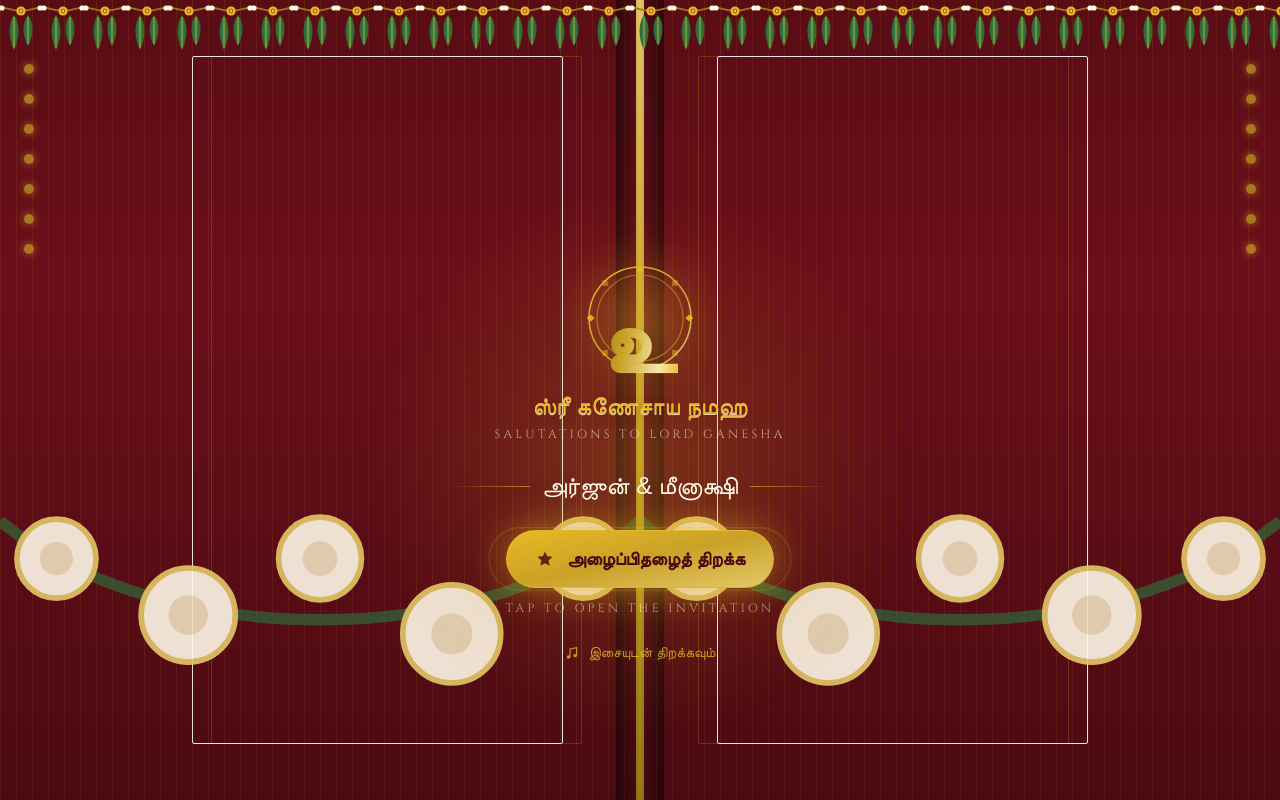
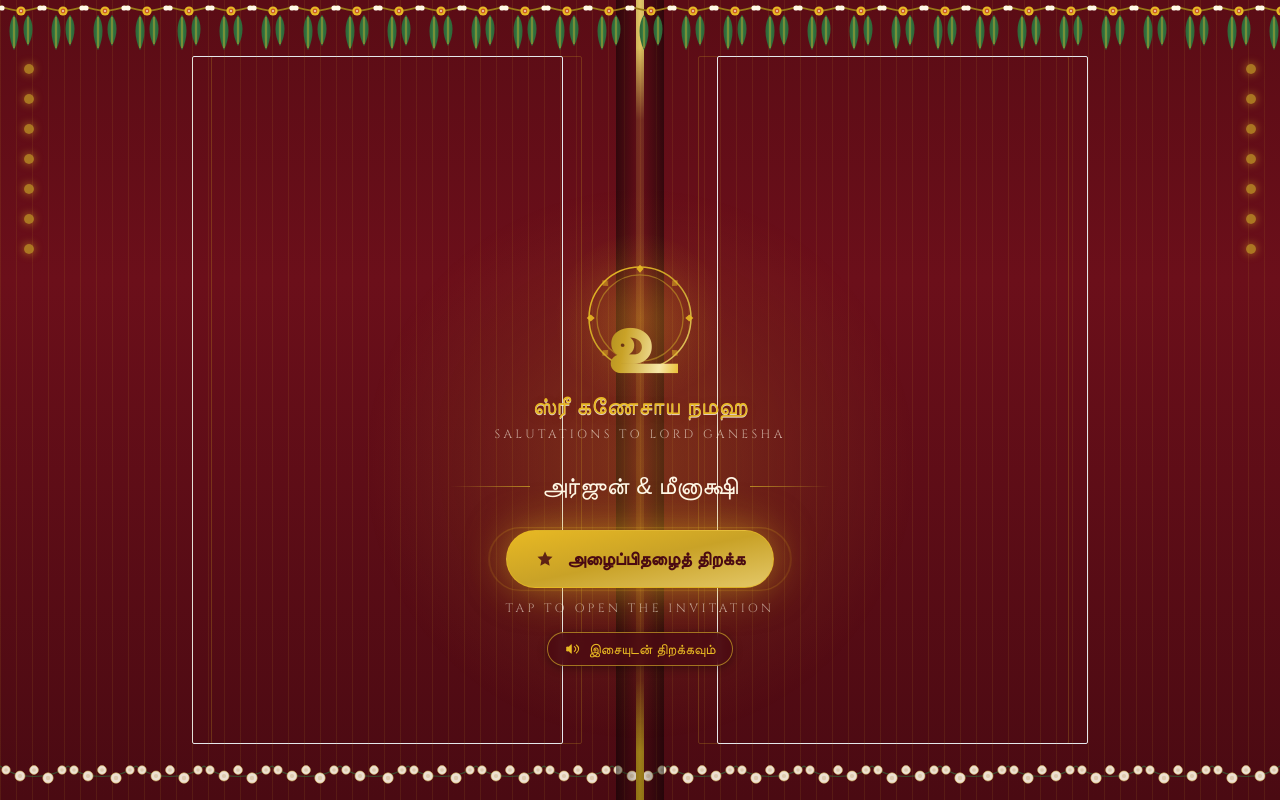
Before and after one commit to Gurugokul05/invitation, a React (Vite) app: page / in a window 1280 px wide. Shown: the top 800 px of the page. Built offline with nearby package versions, Linux system fonts and the light colour scheme; a web font is replaced by a local one.

Commit message:
Fixed opening page

```diff
--- a/src/components/Hero.jsx
+++ b/src/components/Hero.jsx
@@ -123,13 +123,17 @@ export default function Hero() {
         </motion.div>
 
         {/* ------------------------------------------ glowing lamp */}
-        <motion.div
-          className="pointer-events-none absolute bottom-0 left-1/2 z-10 -translate-x-1/2"
-          style={reduced ? undefined : { y: lampY }}
+        {/* Centring lives on this plain wrapper. The motion child carries the
+            parallax transform, and Framer writes `transform: none` inline at
+            rest, which would otherwise cancel a Tailwind -translate-x-1/2. */}
+        <div
+          className="pointer-events-none absolute inset-x-0 bottom-0 z-10 flex justify-center"
           aria-hidden="true"
         >
-          <Kuthuvilakku className="h-24 w-auto opacity-95 sm:h-36" />
-        </motion.div>
+          <motion.div style={reduced ? undefined : { y: lampY }}>
+            <Kuthuvilakku className="h-24 w-auto opacity-95 sm:h-36" />
+          </motion.div>
+        </div>
       </div>
     </Section>
   );
--- a/src/components/OpeningScreen.jsx
+++ b/src/components/OpeningScreen.jsx
@@ -7,22 +7,38 @@ import { JasmineGarland } from './motifs/Ornaments.jsx';
 import { opening, couple } from '../data/wedding.js';
 
 /**
+ * The gold seam that runs down the middle where the two door leaves meet.
+ *
+ * The text block is vertically centred and occupies roughly the middle 65% of
+ * the viewport, so the seam is faded to 18% across that band and stays crisp in
+ * the margins above and below it. That keeps the "two leaves meeting" read
+ * while stopping the line from cutting through the glyphs.
+ */
+const SEAM_FADE =
+  'linear-gradient(to bottom, #000 0%, #000 6%, rgba(0,0,0,0.18) 15%, rgba(0,0,0,0.18) 85%, #000 94%, #000 100%)';
+
+/**
  * The first impression: a closed set of carved temple doors.
  * Tapping "அழைப்பிதழைத் திறக்க" swings them open, releases a shower of jasmine
  * petals and starts the nadaswaram.
  */
 export default function OpeningScreen({ onEnter, onUnlockAudio }) {
   const [opened, setOpened] = useState(false);
+  const [musicOn, setMusicOn] = useState(true);
   const reduced = useReducedMotion();
 
   const openDuration = reduced ? 0.25 : 1.5;
 
-  const handleOpen = () => {
+  const handleOpen = (event) => {
+    // The overlay itself is tappable, so stop the event here — otherwise a tap
+    // on the open button (or the music pill) would also reach the overlay and
+    // schedule a second entry.
+    event?.stopPropagation();
     if (opened) return;
     setOpened(true);
     // Called inside the click handler so the browser treats it as a user
-    // gesture and allows audio playback.
-    onUnlockAudio?.();
+    // gesture and allows audio playback. Skipped when the guest muted it.
+    if (musicOn) onUnlockAudio?.();
     window.setTimeout(() => onEnter?.(), reduced ? 400 : 1500);
   };
 
@@ -45,6 +61,7 @@ export default function OpeningScreen({ onEnter, onUnlockAudio }) {
       </AnimatePresence>
 
       {/* ------------------------------------------------------- centre text */}
+      {/* z-40: every piece of text sits above the door seam and the garland. */}
       <motion.div
         className="relative z-40 flex h-full flex-col items-center justify-center px-6 text-center"
         animate={opened ? { opacity: 0, scale: 0.94 } : { opacity: 1, scale: 1 }}
@@ -105,21 +122,49 @@ export default function OpeningScreen({ onEnter, onUnlockAudio }) {
           {opening.ctaEnglish}
         </p>
 
-        {/* musical hint — the guest needs to know sound starts on tap */}
-        <p className="relative mt-6 flex items-center justify-center gap-2 text-sm text-turmeric/80">
-          <svg viewBox="0 0 24 24" className="h-4 w-4" aria-hidden="true">
+        {/* Music pill — muted/unmuted is a preference only. It is deliberately
+            not an open control, so its tap must not reach the overlay. */}
+        <button
+          type="button"
+          onClick={(event) => {
+            event.stopPropagation();
+            setMusicOn((on) => !on);
+          }}
+          aria-pressed={musicOn}
+          aria-label={musicOn ? `${opening.musicOff} — இசையை நிறுத்து` : `${opening.musicOn} — இசையை இயக்கு`}
+          className="relative mt-4 inline-flex items-center gap-2 rounded-full border border-gold/70
+                     bg-maroon-deep/75 px-4 py-1.5 font-tamil text-xs font-medium text-turmeric
+                     shadow-[0_2px_10px_rgba(0,0,0,0.35)] backdrop-blur-sm
+                     transition-colors active:scale-[0.97] sm:text-sm"
+        >
+          <svg viewBox="0 0 24 24" className="h-4 w-4 shrink-0" aria-hidden="true">
             <path
-              d="M9 18V6l10-2v12"
-              fill="none"
+              d="M4 9h3l4-3.5v13L7 15H4z"
+              fill="currentColor"
               stroke="currentColor"
-              strokeWidth="1.7"
-              strokeLinecap="round"
+              strokeWidth="1.2"
+              strokeLinejoin="round"
             />
-            <circle cx="6.5" cy="18" r="2.5" fill="currentColor" />
-            <circle cx="16.5" cy="16" r="2.5" fill="currentColor" />
+            {musicOn ? (
+              <path
+                d="M15.5 8.5c1.4 1 2.2 2.2 2.2 3.5s-.8 2.5-2.2 3.5M18.5 6c2.2 1.6 3.4 3.6 3.4 6s-1.2 4.4-3.4 6"
+                fill="none"
+                stroke="currentColor"
+                strokeWidth="1.6"
+                strokeLinecap="round"
+              />
+            ) : (
+              <path
+                d="M15.5 9.5l5 5M20.5 9.5l-5 5"
+                fill="none"
+                stroke="currentColor"
+                strokeWidth="1.8"
+                strokeLinecap="round"
+              />
+            )}
           </svg>
-          <span className="font-tamil">{opening.hint}</span>
-        </p>
+          <span>{musicOn ? opening.musicOn : opening.musicOff}</span>
+        </button>
       </motion.div>
     </div>
   );
@@ -131,7 +176,7 @@ function DoorPanel({ side, opened, duration }) {
 
   return (
     <motion.div
-      className={`absolute inset-y-0 w-1/2 overflow-hidden ${isLeft ? 'left-0' : 'right-0'}`}
+      className={`absolute inset-y-0 z-0 w-1/2 overflow-hidden ${isLeft ? 'left-0' : 'right-0'}`}
       initial={false}
       animate={{ x: opened ? (isLeft ? '-101%' : '101%') : '0%' }}
       transition={{ duration, ease: [0.76, 0, 0.24, 1] }}
@@ -178,17 +223,25 @@ function DoorPanel({ side, opened, duration }) {
         ))}
       </div>
 
-      {/* jasmine garland strung low across each door leaf */}
+      {/* jasmine garland strung low across each door leaf. Tiled at a fixed
+          34px thickness (instead of stretching to half the viewport, where it
+          grew to 192px tall on tablets) and pinned to the bottom edge, so it
+          stays well clear of the centred text at every width. */}
       <JasmineGarland
-        className={`absolute bottom-[9%] w-full opacity-90 ${isLeft ? '' : ''}`}
+        tile
+        height={34}
+        className="absolute bottom-3 w-full opacity-90"
         flip={!isLeft}
       />
 
-      {/* gilded inner edge + depth shadow */}
+      {/* gilded inner edge + depth shadow. z-0 keeps the seam under the z-40
+          text; the fade stops it running through the glyphs. */}
       <div
-        className={`absolute inset-y-0 w-1 ${isLeft ? 'right-0' : 'left-0'}`}
+        className={`absolute inset-y-0 z-0 w-1 ${isLeft ? 'right-0' : 'left-0'}`}
         style={{
           backgroundImage: 'linear-gradient(180deg, #E4C868, #C9A227 50%, #9A7A17)',
+          maskImage: SEAM_FADE,
+          WebkitMaskImage: SEAM_FADE,
         }}
       />
       <div
--- a/src/components/motifs/Ornaments.jsx
+++ b/src/components/motifs/Ornaments.jsx
@@ -1,4 +1,5 @@
 import { motion, useReducedMotion } from 'framer-motion';
+import { useId } from 'react';
 
 /* ------------------------------------------------------------------- LOTUS */
 export function Lotus({ className = '', draw = true }) {
@@ -55,9 +56,16 @@ export function Paisley({ className = '', flip = false }) {
 
 /* ---------------------------------------------------------- JASMINE GARLAND */
 /**
- * A strung jasmine (malligai) garland. Tiles horizontally like the toran.
+ * A strung jasmine (malligai) garland.
+ *
+ * Default: one 68x34 motif, scaled to whatever box you give it.
+ * `tile`: repeats the motif across the full width at a fixed `height`, so the
+ * garland's thickness no longer scales with viewport width — it can't balloon
+ * on tablets and collide with nearby content.
  */
-export function JasmineGarland({ className = '', flip = false }) {
+export function JasmineGarland({ className = '', flip = false, tile = false, height = 34 }) {
+  const patternId = `garland-${useId().replace(/:/g, '')}`;
+
   const buds = [
     { x: 6, y: 16, r: 4.2 },
     { x: 20, y: 22, r: 5 },
@@ -66,14 +74,8 @@ export function JasmineGarland({ className = '', flip = false }) {
     { x: 62, y: 16, r: 4.2 },
   ];
 
-  return (
-    <svg
-      viewBox="0 0 68 34"
-      className={className}
-      style={flip ? { transform: 'scaleX(-1)' } : undefined}
-      aria-hidden="true"
-      role="presentation"
-    >
+  const motif = (
+    <>
       <path
         d="M0 12 C 17 26, 51 26, 68 12"
         fill="none"
@@ -88,6 +90,40 @@ export function JasmineGarland({ className = '', flip = false }) {
           <circle cx={b.x} cy={b.y} r={b.r * 0.42} fill="#EEDFBF" />
         </g>
       ))}
+    </>
+  );
+
+  const flipStyle = flip ? { transform: 'scaleX(-1)' } : undefined;
+
+  if (tile) {
+    return (
+      <svg
+        width="100%"
+        height={height}
+        className={className}
+        style={flipStyle}
+        aria-hidden="true"
+        role="presentation"
+      >
+        <defs>
+          <pattern id={patternId} width="68" height="34" patternUnits="userSpaceOnUse">
+            {motif}
+          </pattern>
+        </defs>
+        <rect width="100%" height="100%" fill={`url(#${patternId})`} />
+      </svg>
+    );
+  }
+
+  return (
+    <svg
+      viewBox="0 0 68 34"
+      className={className}
+      style={flipStyle}
+      aria-hidden="true"
+      role="presentation"
+    >
+      {motif}
     </svg>
   );
 }
--- a/src/data/wedding.js
+++ b/src/data/wedding.js
@@ -86,8 +86,10 @@ export const opening = {
   slokaMeaning: 'Salutations to Lord Ganesha',
   cta: 'அழைப்பிதழைத் திறக்க',
   ctaEnglish: 'Tap to open the invitation',
-  // Shown under the button so guests know the nadaswaram starts on tap.
-  hint: 'இசையுடன் திறக்கவும்',
+  // The music pill under the button. Tapping it switches the nadaswaram on or
+  // off BEFORE the doors open — it never opens the invitation itself.
+  musicOn: 'இசையுடன் திறக்கவும்',
+  musicOff: 'இசை இல்லாமல் திறக்கவும்',
 };
 
 /* ------------------------------------------------------ INVITATION TEXT */
```
